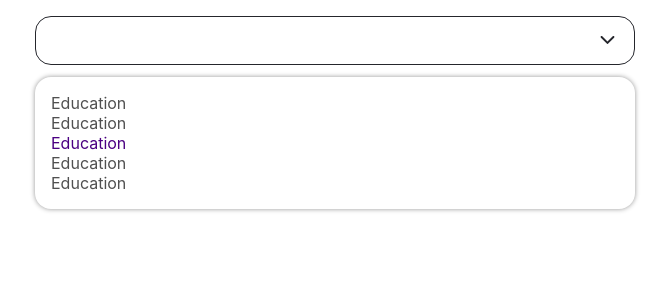
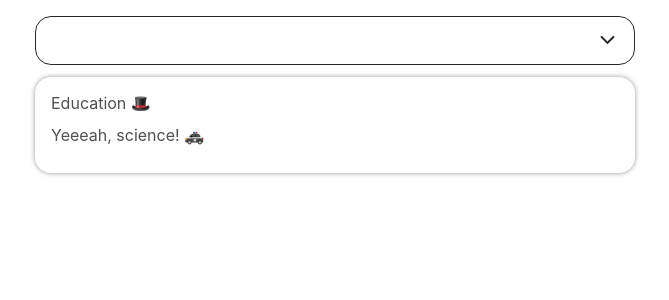
Before and after one commit to shahab65/obox-assignment, a React (Create React App) app: page / in a window 1280 px wide. Shown: the top 300 px of the page, without its empty margins (305-974 px from the left). Built offline with nearby package versions, Linux system fonts and the light colour scheme.

Commit message:
showing list of science

```diff
--- a/src/components/Option/index.tsx
+++ b/src/components/Option/index.tsx
@@ -4,15 +4,16 @@ import Text from "components/Text";
 
 type Props = {
   isSelected?: boolean;
+  name: string;
 };
 
 const Option = (props: Props) => {
-  const { isSelected = false } = props;
+  const { name, isSelected = false } = props;
   const classes = useStyles();
 
   return (
     <li className={classes.option}>
-      <Text type={isSelected ? "secondary" : "primary"}>Education</Text>
+      <Text type={isSelected ? "secondary" : "primary"}>{name}</Text>
     </li>
   );
 };
--- a/src/components/Option/style.ts
+++ b/src/components/Option/style.ts
@@ -4,6 +4,7 @@ const useStyles = createUseStyles(() => ({
   option: {
     display: "flex",
     justifyContent: "space-between",
+    marginBottom: 12,
   },
 }));
 
--- a/src/components/Options/index.tsx
+++ b/src/components/Options/index.tsx
@@ -2,17 +2,21 @@ import Option from "components/Option";
 import Text from "components/Text";
 import React from "react";
 import useStyles from "./style";
+import { OptionsType } from "../../type/Options";
 
-const Options = () => {
+type Props = {
+  options: OptionsType;
+};
+
+const Options = (props: Props) => {
+  const { options } = props;
   const classes = useStyles();
 
   return (
     <ul className={classes.options}>
-      <Option />
-      <Option />
-      <Option isSelected={true} />
-      <Option />
-      <Option />
+      {options.map((option) => (
+        <Option key={option.id} name={option.name} />
+      ))}
     </ul>
   );
 };
--- a/src/components/SelectInput/index.tsx
+++ b/src/components/SelectInput/index.tsx
@@ -2,6 +2,7 @@ import { useState } from "react";
 import Input from "./Input";
 import { createUseStyles } from "react-jss";
 import Options from "components/Options";
+import { OptionsType } from "../../type/Options";
 const useStyles = createUseStyles({
   selectInput: {
     width: 600,
@@ -10,7 +11,12 @@ const useStyles = createUseStyles({
     position: "relative",
   },
 });
-const SelectInput = () => {
+
+type Props = {
+  options: OptionsType;
+};
+const SelectInput = (props: Props) => {
+  const { options } = props;
   const classes = useStyles();
 
   const [value, setValue] = useState("");
@@ -21,7 +27,7 @@ const SelectInput = () => {
     <div className={classes.selectInput}>
       <Input value={value} onChange={onInputChange} />
       <div className={classes.suggestions}>
-        <Options />
+        <Options options={options} />
       </div>
     </div>
   );
--- /dev/null
+++ b/src/hooks/useScience.ts
@@ -0,0 +1,16 @@
+import { useCallback, useState } from "react";
+import scienceMockData from "mock/scienceMockData";
+
+const useScience = (initialState = false) => {
+  const [scienceList, setScienceList] = useState(scienceMockData);
+  // const onFocus = useCallback(() => {
+  //   setIsFocused(true);
+  // }, []);
+  // const onBlur = useCallback(() => {
+  //   setIsFocused(false);
+  // }, []);
+
+  return { scienceList };
+};
+
+export default useScience;
--- /dev/null
+++ b/src/mock/scienceMockData.ts
@@ -0,0 +1,13 @@
+import { ScienceList } from "type/science";
+const scienceMockData: ScienceList = [
+  {
+    id: 1,
+    name: "Education 🎩",
+  },
+  {
+    id: 2,
+    name: "Yeeeah, science! 🚓",
+  },
+];
+
+export default scienceMockData;
--- a/src/pages/Home/index.tsx
+++ b/src/pages/Home/index.tsx
@@ -1,11 +1,13 @@
 import SelectInput from "components/SelectInput";
 import useStyles from "./style";
+import useScience from "hooks/useScience";
 const Home = () => {
   const classes = useStyles();
+  const { scienceList } = useScience();
 
   return (
     <div className={classes.home}>
-      <SelectInput />
+      <SelectInput options={scienceList} />
     </div>
   );
 };
--- /dev/null
+++ b/src/type/Options.ts
@@ -0,0 +1,6 @@
+export type OptionType = {
+  id: number;
+  name: string;
+};
+
+export type OptionsType = OptionType[];
--- /dev/null
+++ b/src/type/science.ts
@@ -0,0 +1,6 @@
+export type Science = {
+  id: number;
+  name: string;
+};
+
+export type ScienceList = Science[];
```
